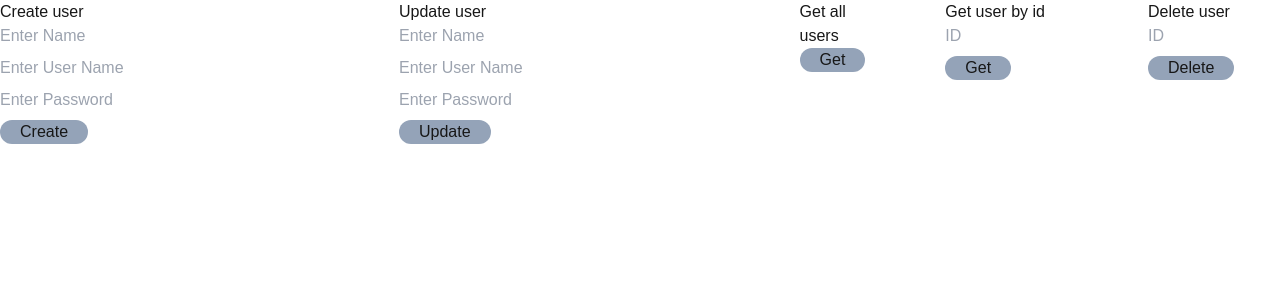
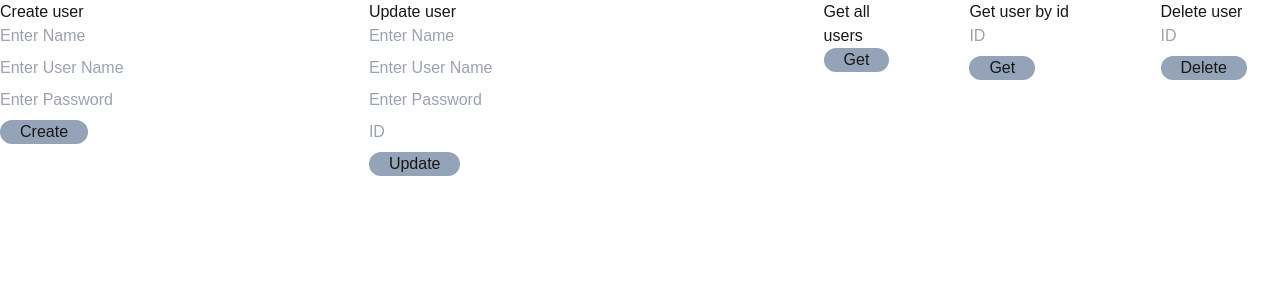
Before and after one commit to bwjson/StudyBuddy, a Next.js app in the folder frontend/: page / in a window 1280 px wide. Shown: the top 300 px of the page. Built offline with nearby package versions, Linux system fonts and the light colour scheme.

Commit message:
feat: front page

```diff
--- a/frontend/app/page.tsx
+++ b/frontend/app/page.tsx
@@ -10,6 +10,7 @@ export default function Home() {
   const [messageCreate, setMessageCreate] = useState('')
   const [messageUpdate, setMessageUpdate] = useState('')
   const [users, setUsers] = useState<any>([])
+  const [idForUpdate, setIdForUpdate] = useState(0)
 
   const [id, setId] = useState(0)
   // useEffect(() => {
@@ -39,6 +40,7 @@ export default function Home() {
   }
 
   const handleUpdateUser = async (id: number) => {
+    console.log(id)
     const res = await axios.put(`http://localhost:8080/auth/user/${id}`, {
       name,
       username: userName,
@@ -66,13 +68,13 @@ export default function Home() {
         <input
           type='text'
           placeholder='Enter User Name'
-          className='w-[100%] mb-2'
+          className='w-[100%] mb-2 text-black'
           onChange={(e) => setUserName(e.target.value)}
         />
         <input
           type='text'
           placeholder='Enter Password'
-          className='w-[100%] mb-2'
+          className='w-[100%] mb-2 text-black'
           onChange={(e) => setPassword(e.target.value)}
         />
         <button
@@ -92,28 +94,34 @@ export default function Home() {
         <input
           type='text'
           placeholder='Enter Name'
-          className='w-[100%] mb-2'
+          className='w-[100%] mb-2  text-black'
           onChange={(e) => setName(e.target.value)}
         />
         <input
           type='text'
           placeholder='Enter User Name'
-          className='w-[100%] mb-2'
+          className='w-[100%] mb-2 text-black'
           onChange={(e) => setUserName(e.target.value)}
         />
         <input
           type='text'
           placeholder='Enter Password'
           onChange={(e) => setPassword(e.target.value)}
-          className='w-[100%] mb-2'
+          className='w-[100%] mb-2 text-black'
+        />
+        <input
+          type='text'
+          placeholder='ID'
+          onChange={(e) => setIdForUpdate(Number(e.target.value))}
+          className='w-[100%] mb-2 text-black'
         />
         <button
-          onClick={() => handleUpdateUser(id)}
+          onClick={() => handleUpdateUser(idForUpdate)}
           className='pl-5 pr-5 bg-slate-400 rounded-full'
         >
           Update
         </button>
-        {messageUpdate && <p>{'User succesfully created'}</p>}
+        {messageUpdate && <p>{messageUpdate}</p>}
       </div>
 
       <hr />
@@ -148,7 +156,7 @@ export default function Home() {
           type='text'
           placeholder='ID'
           onChange={(e) => setId(Number(e.target.value))}
-          className='w-[100%] mb-2'
+          className='w-[100%] mb-2 text-black'
         />
         <button
           onClick={() => handleGetUser(id)}
@@ -156,11 +164,11 @@ export default function Home() {
         >
           Get
         </button>
-        {user !== null && (
-          <div>
-            <h1>{user.name}</h1>
-            <h1>{user.username}</h1>
-            <h1>{user.passwordhash}</h1>
+        {user && (
+          <div className='text-white'>
+            <h1>{user.user.name}</h1>
+            <h1>{user.user.username}</h1>
+            <h1>{user.user.passwordhash}</h1>
           </div>
         )}
       </div>
@@ -173,7 +181,7 @@ export default function Home() {
           type='text'
           placeholder='ID'
           onChange={(e) => setId(Number(e.target.value))}
-          className='w-[100%] mb-2'
+          className='w-[100%] mb-2 text-black'
         />
         <button
           onClick={() => handleDeleteUser(id)}
```
